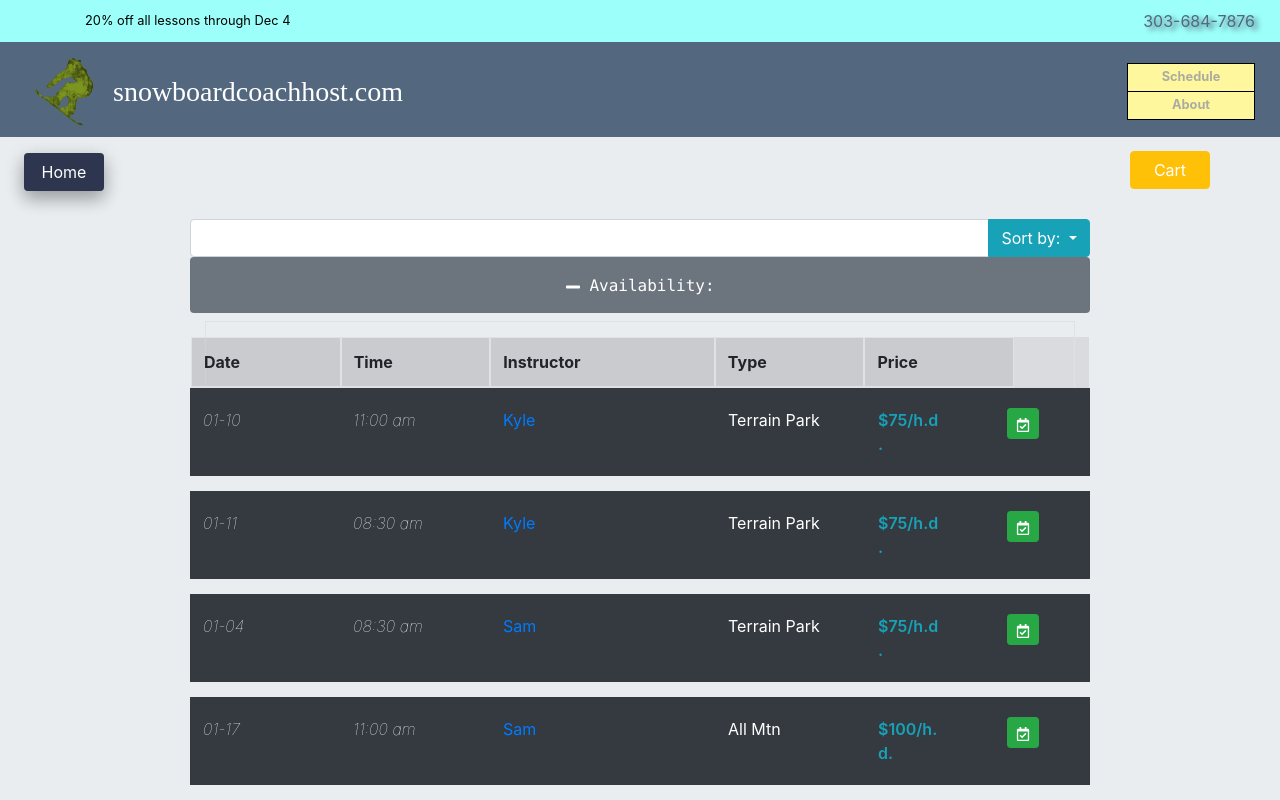
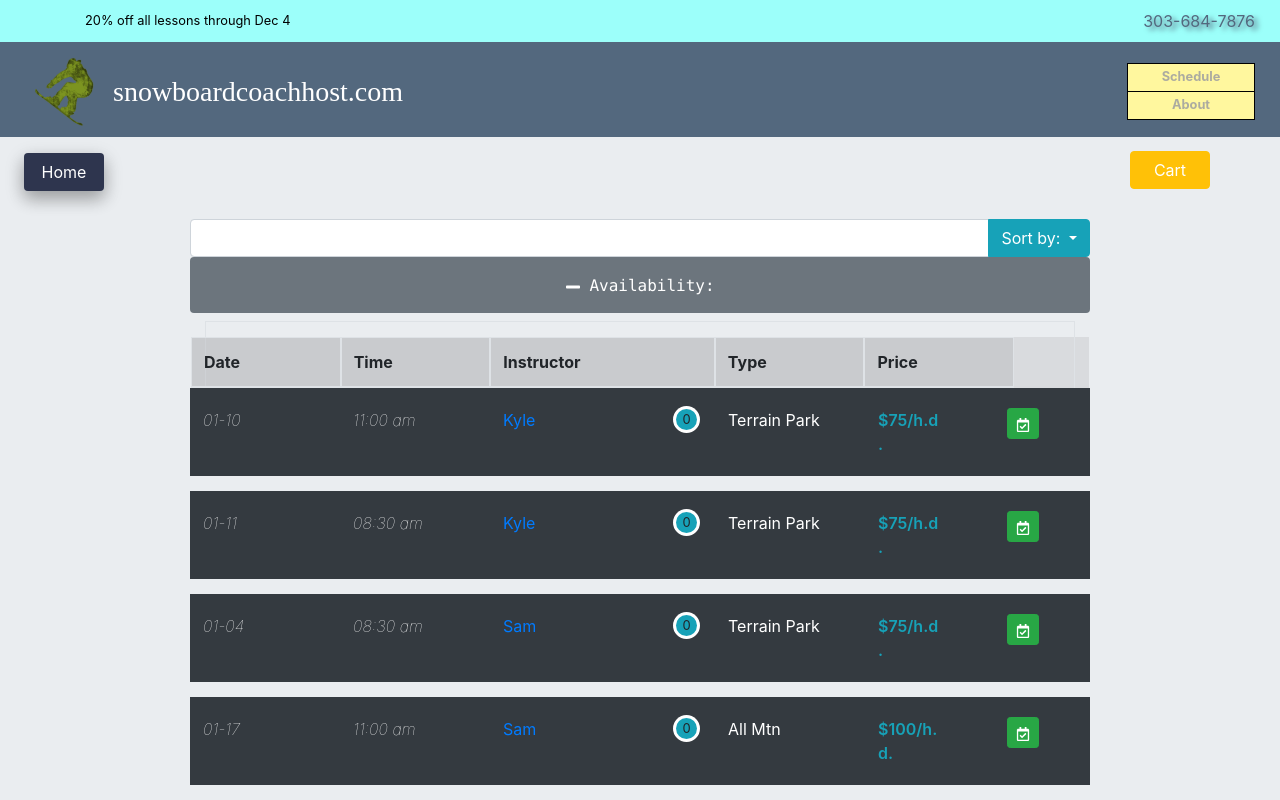
Before and after one commit to hicksey-makes/ski-lessons-snowV2, a React (Create React App) app: page /schedule in a window 1280 px wide. Shown: the top 800 px of the page. Built offline with nearby package versions, Linux system fonts and the light colour scheme; a web font is replaced by a local one.

Commit message:
add cart quantity bubble into ListLesson.js

```diff
--- a/src/components/Reserve/ListLesson.js
+++ b/src/components/Reserve/ListLesson.js
@@ -29,9 +29,15 @@ class ListLesson extends Component {
               {/*  <span className="label-item mr-2 text-break">
               Instructor:
               </span>*/}
+
               <span className="board-name text-primary">
               {this.props.lsns.instructorName}
               </span>
+              <div className="lesson-quantity-container">
+                <div className="lesson-quantity bg-info">
+                  0
+                </div>
+              </div>
             </div>
             <div className="col-2 col-md-2 text-white brd">
               {this.props.lsns.lsnType}
@@ -40,6 +46,7 @@ class ListLesson extends Component {
               {this.props.lsns.lessonCost}
             </div>
             <div className="col-1 col-md-1 brd">
+
               <button className="btn btn-sm btn-success pr-3 pl-3 mr-1 ml-1 mr-md-n4 pr-md-2 pl-md-2 ml-md-auto d-block" onClick={() => {this.props.toggleAdd(); this.props.reserveLsn(this.props.lsns)}}><FaRegCalendarCheck  /></button>
             </div>
           </div>
--- a/src/css/Schedule.css
+++ b/src/css/Schedule.css
@@ -14,6 +14,23 @@
   /* margin-left: 6px; */
 }
 
+.lesson-quantity-container {
+  position: absolute;
+  top: 18px;
+  right: 15px;
+  background-color: white;
+  border-radius: 50%;
+  padding: 3px;
+}
+
+.lesson-quantity {
+  border-radius: 50%;
+  font-size: 13px;
+  width: 21px;
+  height: 21px;
+  display: grid;
+  place-items: center;
+}
 .label-item{
   color: #6c757d;
   font-weight: 600;
```
